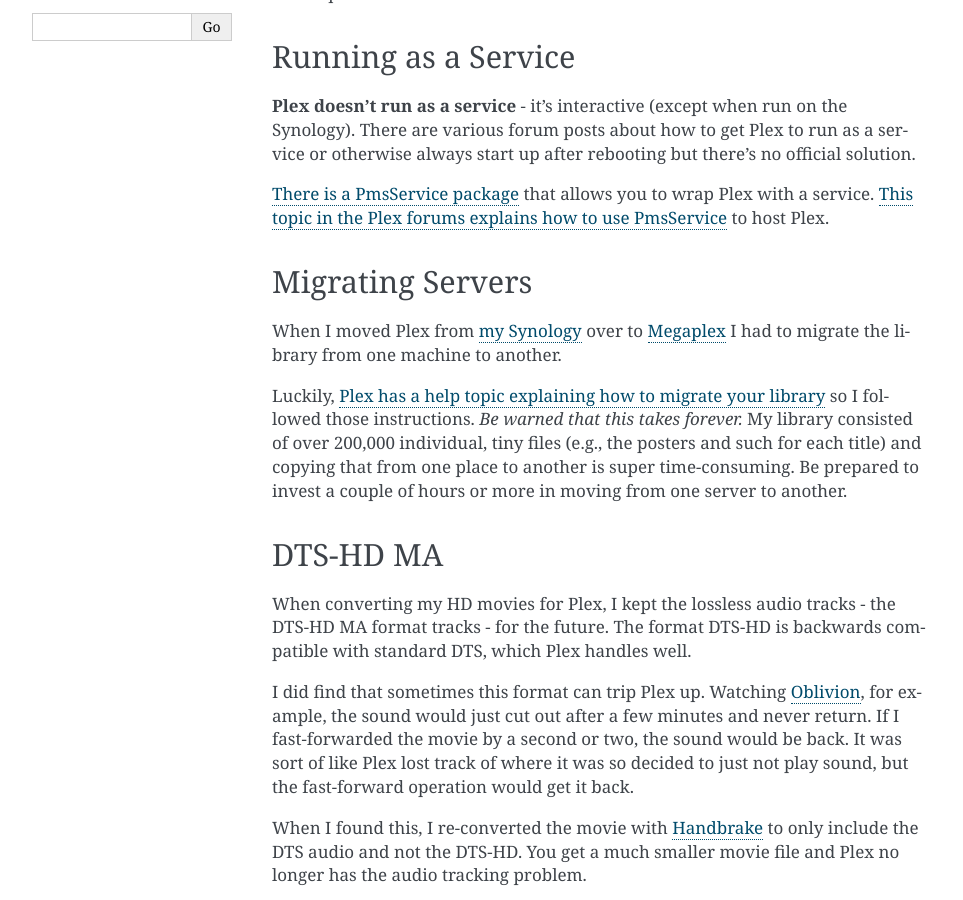
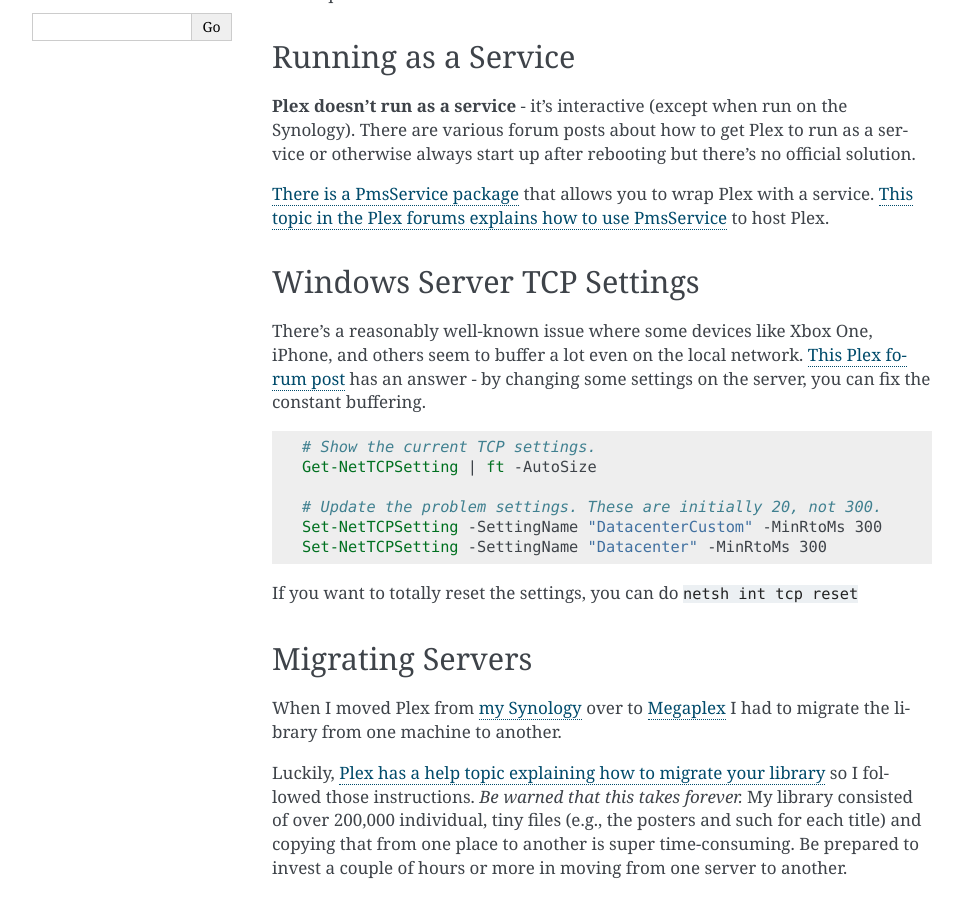
Before and after one commit to tillig/mediacenter, a Sphinx documentation site: the page built from docs/software/serve/plex.rst, in a window 1280 px wide and 900 px high, scrolled down 731 px. Shown: the whole window, without its empty margins (148-1111 px from the left). Built offline with Sphinx 7.4.7, drawn with Linux system fonts in a browser that asks for light colours.

Commit message:
TCP settings for Windows server to fix buffering.

```diff
--- a/docs/software/serve/plex.rst
+++ b/docs/software/serve/plex.rst
@@ -23,6 +23,21 @@
 
 `There is a PmsService package <https://github.com/cjmurph/PmsService>`_ that allows you to wrap Plex with a service. `This topic in the Plex forums explains how to use PmsService <https://forums.plex.tv/index.php/topic/93994-pms-as-a-service/>`_ to host Plex.
 
+Windows Server TCP Settings
+===========================
+There's a reasonably well-known issue where some devices like Xbox One, iPhone, and others seem to buffer a lot even on the local network. `This Plex forum post <https://forums.plex.tv/t/enhanced-video-player-on-apple-tv-4k-creating-buffering-issues/536483/87>`_ has an answer - by changing some settings on the server, you can fix the constant buffering.
+
+.. sourcecode:: powershell
+
+    # Show the current TCP settings.
+    Get-NetTCPSetting | ft -AutoSize
+
+    # Update the problem settings. These are initially 20, not 300.
+    Set-NetTCPSetting -SettingName "DatacenterCustom" -MinRtoMs 300
+    Set-NetTCPSetting -SettingName "Datacenter" -MinRtoMs 300
+
+If you want to totally reset the settings, you can do ``netsh int tcp reset``
+
 Migrating Servers
 =================
 When I moved Plex from :doc:`my Synology <../../hardware/server/synologyds1010>` over to :doc:`Megaplex <../../hardware/server/megaplex>` I had to migrate the library from one machine to another.
```
Also changed, not shown: docs/software/scripts.rst (+33 -33 lines).
